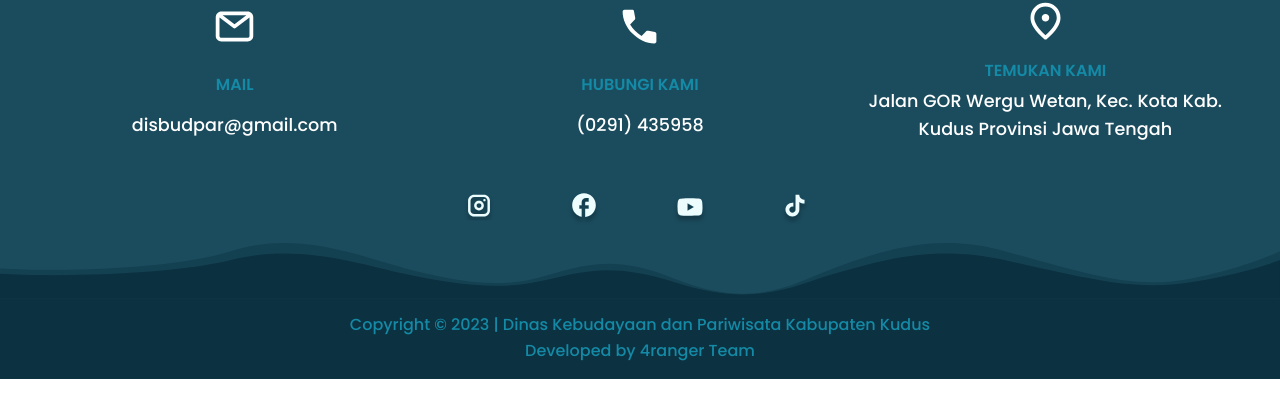
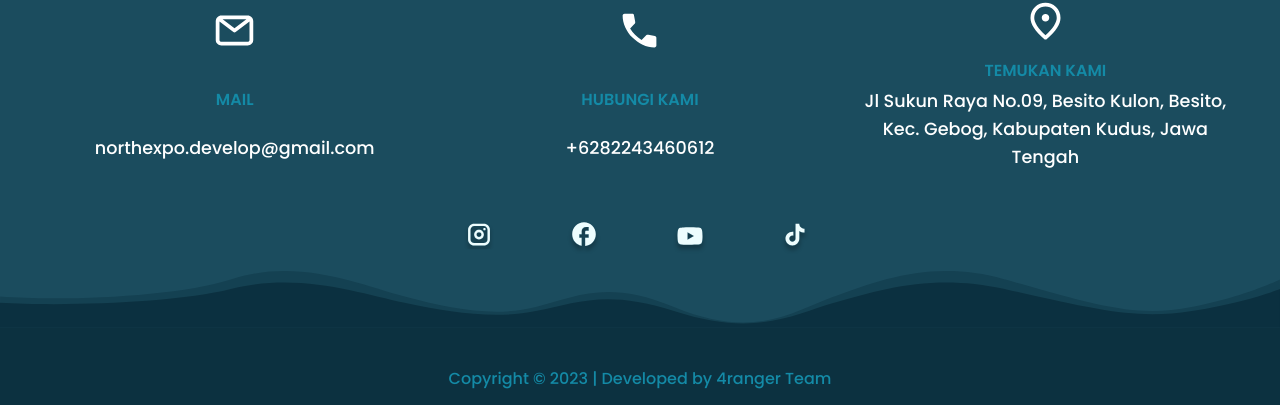
Before and after one commit to RoyhanRPL2/NorthExpo-project, a Vue app: page /destinasi in a window 1280 px wide. Shown: the part 640-1045 px from the top of the page. Before the commit the page ends 1019 px from the top, so only its background shows below. Built offline with nearby package versions, Linux system fonts and the light colour scheme; no server answers.

Commit message:
fix: [MW] footer components

```diff
--- a/src/components/footer.vue
+++ b/src/components/footer.vue
@@ -5,17 +5,17 @@
                 <div class="footer-item">
                     <img src="@/components/icons/email.svg" alt="">
                     <h3>Mail</h3>
-                    <p>disbudpar@gmail.com</p>
+                    <p>northexpo.develop@gmail.com</p>
                 </div>
                 <div class="footer-item">
                     <img src="@/components/icons/cellphone.svg" alt="">
                     <h3>Hubungi Kami</h3>
-                    <p>(0291) 435958</p>
+                    <p>+6282243460612</p>
                 </div>
                 <div class="footer-item">
                     <img src="@/components/icons/location.svg" alt="">
                     <h3>Temukan Kami</h3>
-                    <p>Jalan GOR Wergu Wetan, Kec. Kota Kab. Kudus Provinsi Jawa Tengah</p>
+                    <p>Jl Sukun Raya No.09, Besito Kulon, Besito, Kec. Gebog, Kabupaten Kudus, Jawa Tengah</p>
                 </div>
             </div>
             <ul class="social-media">
@@ -50,8 +50,7 @@
 
                 <div class="copyright">
                     <div class="copyright-wrapper">
-                        <p>Copyright © 2023 | Dinas Kebudayaan dan Pariwisata Kabupaten Kudus
-                            Developed by 4ranger Team</p>
+                        <p>Copyright © 2023 | Developed by 4ranger Team</p>
                     </div>
 
                 </div>
```
